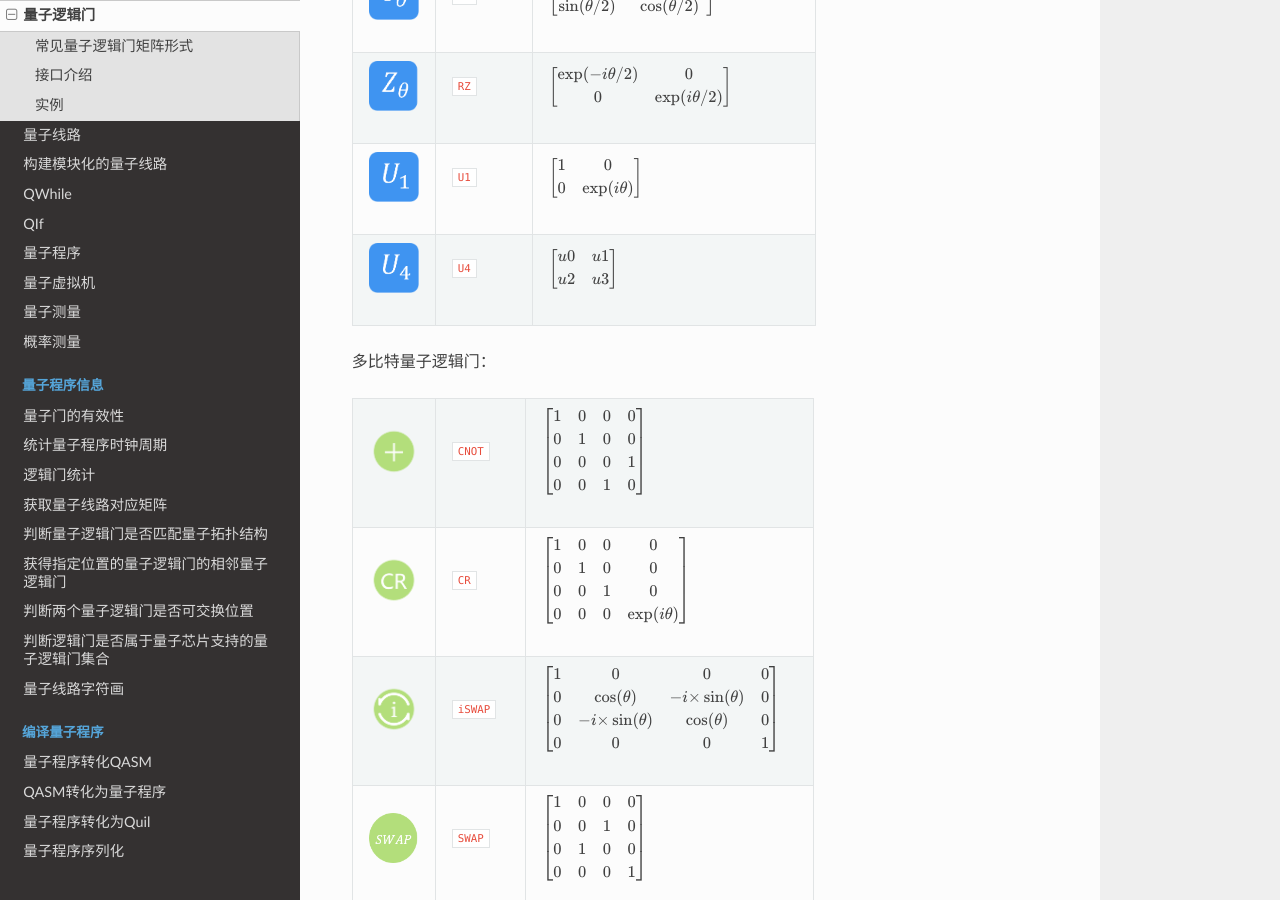
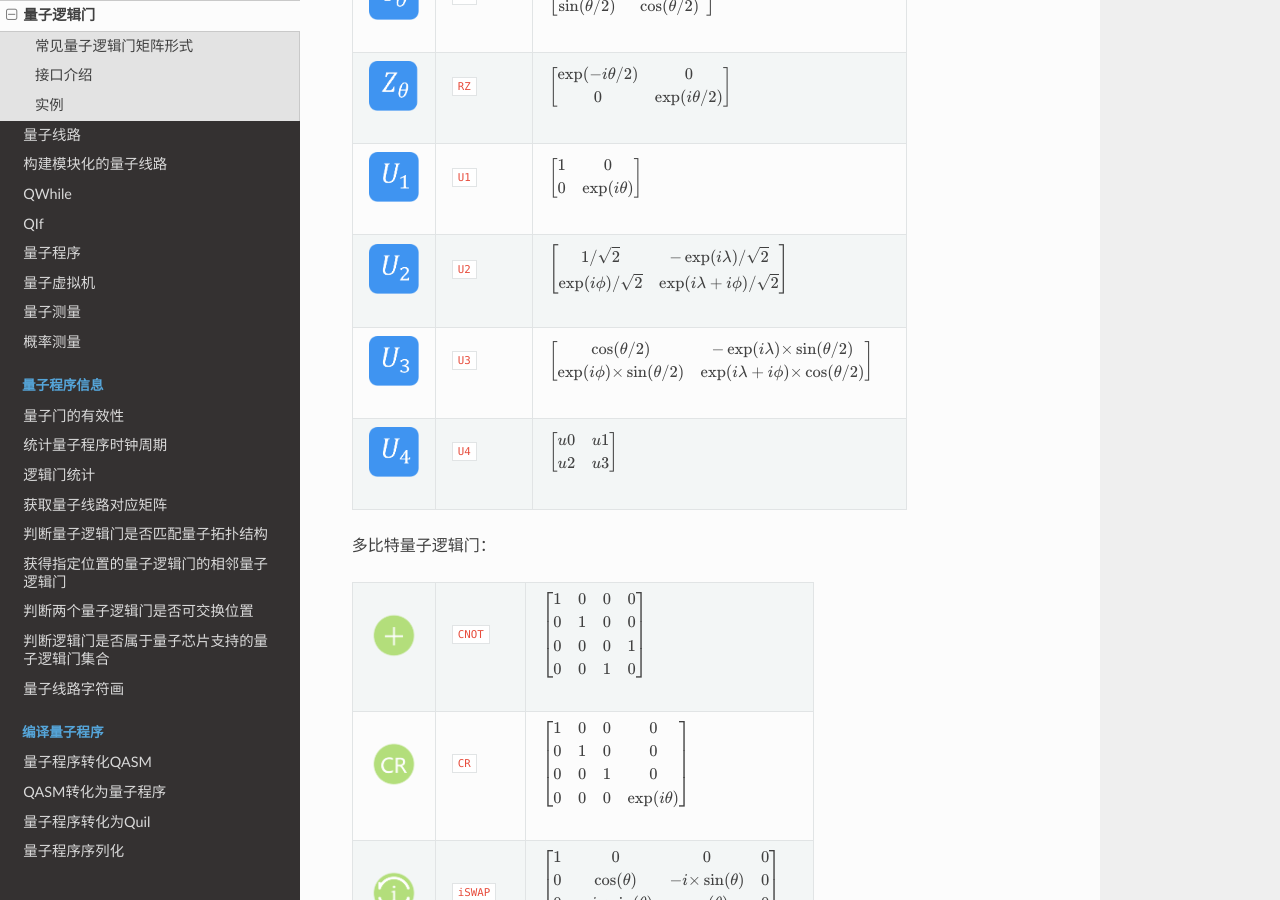
Before and after one commit to OriginQ/QPanda-tutorial, a Sphinx documentation site: the page built from source/QGate.rst, in a window 1280 px wide and 900 px high, scrolled down 1512 px. Built offline with Sphinx 7.4.7 and the Read the Docs theme 2.0.0, drawn with Linux system fonts in a browser that asks for light colours; pages that are not in the unit, such as notebooks, are missing from menus.

Commit message:
<fix> 修改QGate矩阵说明

```diff
--- a/source/QGate.rst
+++ b/source/QGate.rst
@@ -66,6 +66,14 @@
    :width: 50px
    :height: 50px
 
+.. |U2| image:: images/QGate_U2.png
+   :width: 50px
+   :height: 50px
+
+.. |U3| image:: images/QGate_U3.png
+   :width: 50px
+   :height: 50px
+
 .. |U4| image:: images/QGate_U4.png
    :width: 50px
    :height: 50px
@@ -100,7 +108,7 @@
 
 单比特量子逻辑门：
 
-======================================================== ======================= =============================================================================
+======================================================== ======================= ================================================================================================================================================================================================================================================================================================
 | |I|                                                     | ``I``                     | :math:`\begin{bmatrix} 1 & 0 \\ 0 & 1 \end{bmatrix}\quad`
 | |H|                                                     | ``Hadamard``              | :math:`\begin{bmatrix} 1/\sqrt {2} & 1/\sqrt {2} \\ 1/\sqrt {2} & -1/\sqrt {2} \end{bmatrix}\quad`
 | |T|                                                     | ``T``                     | :math:`\begin{bmatrix} 1 & 0 \\ 0 & \exp(i\pi / 4) \end{bmatrix}\quad`
@@ -115,8 +123,10 @@
 | |RY|                                                    | ``RY``                    | :math:`\begin{bmatrix} \cos(\theta/2) & -\sin(\theta/2) \\ \sin(\theta/2) & \cos(\theta/2) \end{bmatrix}\quad`
 | |RZ|                                                    | ``RZ``                    | :math:`\begin{bmatrix} \exp(-i\theta/2) & 0 \\ 0 & \exp(i\theta/2) \end{bmatrix}\quad`
 | |U1|                                                    | ``U1``                    | :math:`\begin{bmatrix} 1 & 0 \\ 0 & \exp(i\theta) \end{bmatrix}\quad`
+| |U2|                                                    | ``U2``                    | :math:`\begin{bmatrix} 1/\sqrt {2} & -\exp(i\lambda)/\sqrt {2} \\ \exp(i\phi)/\sqrt {2} & \exp(i\lambda+i\phi)/\sqrt {2} \end{bmatrix}\quad`
+| |U3|                                                    | ``U3``                    | :math:`\begin{bmatrix} \cos(\theta/2) & -\exp(i\lambda)×\sin(\theta/2) \\ \exp(i\phi)×\sin(\theta/2) & \exp(i\lambda+i\phi)×\cos(\theta/2) \end{bmatrix}\quad`
 | |U4|                                                    | ``U4``                    | :math:`\begin{bmatrix} u0 & u1 \\ u2 & u3 \end{bmatrix}\quad`
-======================================================== ======================= =============================================================================
+======================================================== ======================= ================================================================================================================================================================================================================================================================================================
 
 多比特量子逻辑门：
 
```
